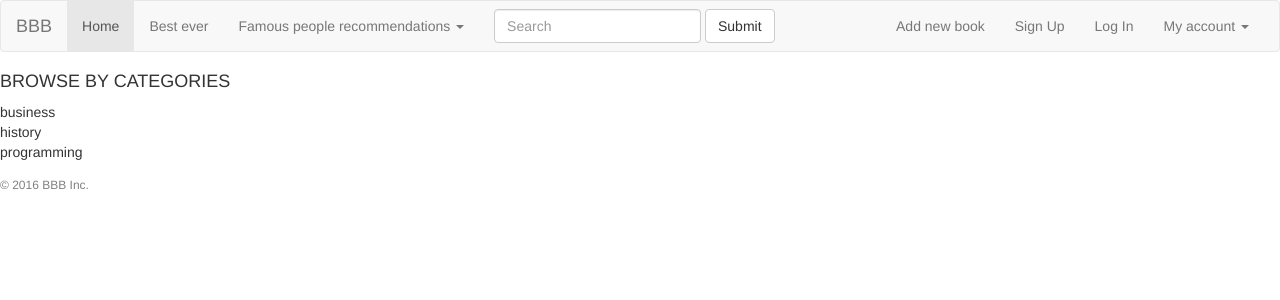
After one commit to zolaneta/books_flask_app, a Flask app: page /categories in a window 1280 px wide. The commit adds this page. Shown: the top 300 px of the page. Run offline with Flask 2, Linux system fonts and the light colour scheme; data comes from the database, SQL or seed files in the repository; both versions use the stored data as it was after the commit; parts of the project's set-up code (start-up, migrations or seed data) failed here and were passed over; some libraries are stand-ins or nearby versions.

Commit message:
added query on category, and it's working!

```diff
--- a/app/main/views.py
+++ b/app/main/views.py
@@ -12,17 +12,15 @@ from flask.ext.login import current_user, logout_user, flash, login_user
 def list_all():
     return render_template(
         'list.html',
-        books=Book.query.all()
+        books=Book.query.all(),
     )
 
 
-@app.route('/')
+@app.route('/categories')
 def list_categories():
-    categories = Book.query.all()
-
     return render_template(
-        'list.html',
-        categories=categories
+        'category.html',
+        categories=Book.query.distinct(Book.category).group_by(Book.category)
     )
 
 
--- a/app/models.py
+++ b/app/models.py
@@ -17,7 +17,7 @@ class User(UserMixin, db.Model):
     __tablename__ = 'users'
     id             = db.Column(db.Integer, primary_key=True)
     username       = db.Column(db.String(64), unique=True, index=True)
-    email          = db.Colum.n(db.String(128))
+    email          = db.Column(db.String(128))
     password_hash       = db.Column(db.String(128))
 
 
--- /dev/null
+++ b/app/templates/category.html
@@ -0,0 +1,18 @@
+{% extends 'layout.html' %}
+
+{% block content %}
+
+    <h4>BROWSE BY CATEGORIES</h4>
+        <table>
+
+           {% for item in categories %}
+               <tr>
+                  <td> {{ item.category }} </td>
+
+               </tr>
+           {% endfor %}
+        </table>
+
+
+
+        {% endblock %}
--- a/app/templates/layout.html
+++ b/app/templates/layout.html
@@ -80,9 +80,8 @@
 
 <div class=”container-fluid”>
     <footer>
-        <p> 2016 BBB Inc </p>
+        <p> &copy; 2016 BBB Inc. </p>
     </footer>
-     <p> 2016 BBB Inc </p>
 
 </div>
 
--- a/app/templates/list.html
+++ b/app/templates/list.html
@@ -27,10 +27,10 @@
 
 
     <div class="side_bar">
-    <h4>BROWSE BY CATEGORIES</h4>
+    <h4><a href="/categories">BROWSE BY CATEGORIES</a></h4>
         <table>
 
-           {% for category in categories %}
+           {% for book in books %}
                <tr>
                   <td id ="last_column">{{ book.category }}</td>
 
--- /dev/null
+++ b/killserver.txt
@@ -0,0 +1,2 @@
+sudo fuser -k 8080/tcp
+##TODO FINISH THIS
```
Also changed, not shown: app.db, killserver.py (deleted).
